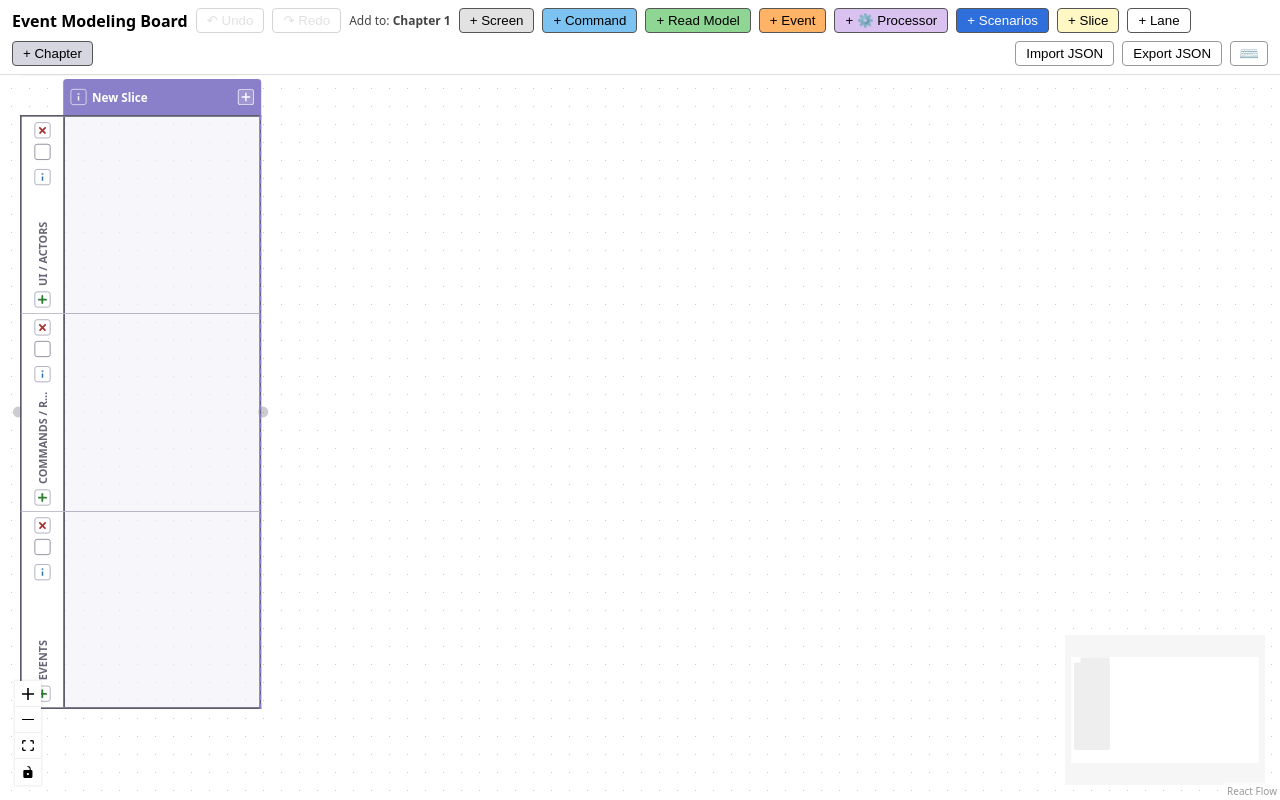
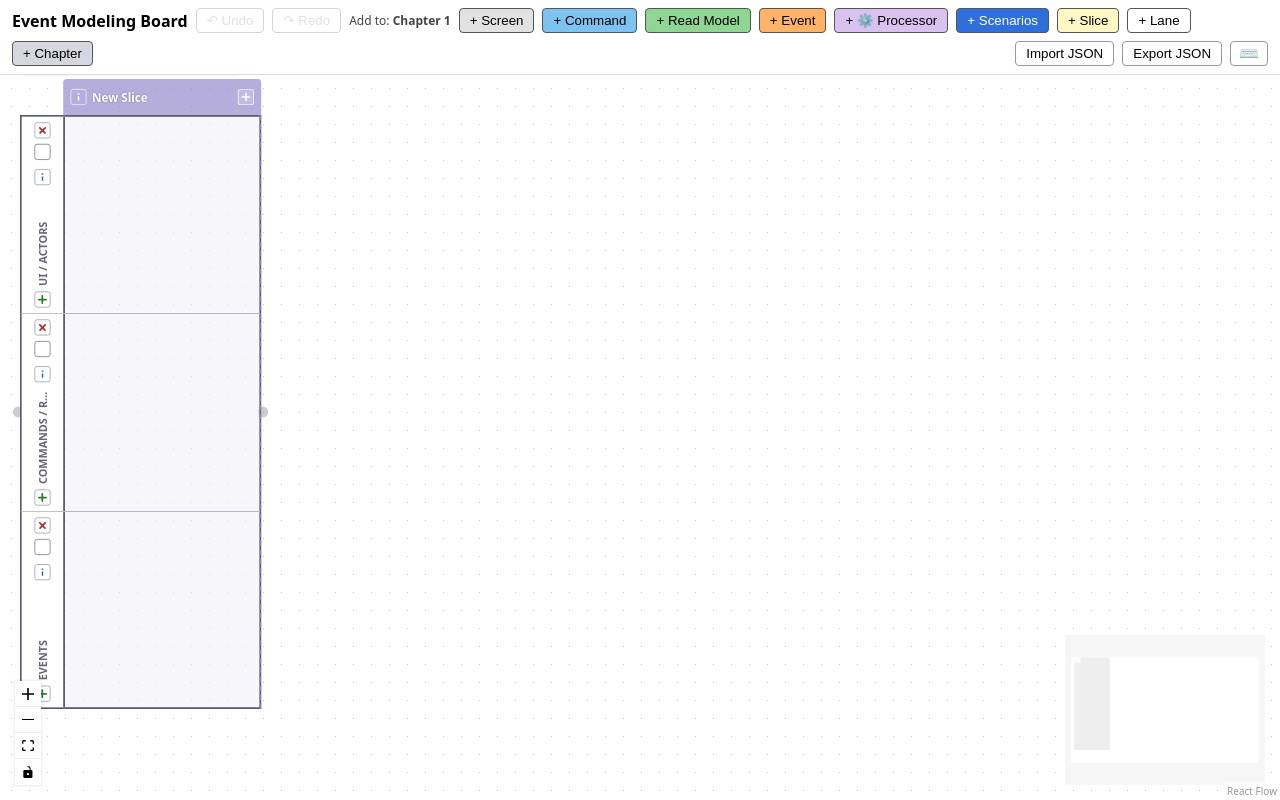
Before and after one commit to amitev/eventmodeling, a React (Vite) app: page / in a window 1280 px wide. Built offline with nearby package versions, Linux system fonts and the light colour scheme.

Commit message:
Make slice header less intrusive

```diff
--- a/src/styles.css
+++ b/src/styles.css
@@ -92,7 +92,8 @@ html, body, #root { height: 100%; margin: 0; font-family: system-ui, sans-serif;
 .slice-header {
   pointer-events: auto; height: 40px; box-sizing: border-box;
   display: flex; align-items: center; justify-content: space-between; gap: 6px;
-  padding: 0 8px; background: #8a7fc9; color: #fff; border-radius: 4px 4px 0 0;
+  padding: 0 8px; background: rgba(138, 127, 201, 0.6); color: #fff; border-radius: 4px 4px 0 0;
+  text-shadow: 0 0 2px rgba(0, 0, 0, 0.35);
   cursor: grab; user-select: none; touch-action: none;
 }
 .slice-header:active { cursor: grabbing; }
```
Also changed, not shown: spec/REQUIREMENTS.md (+1 -1 lines).
